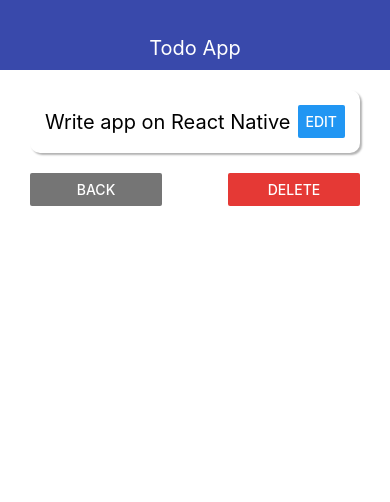
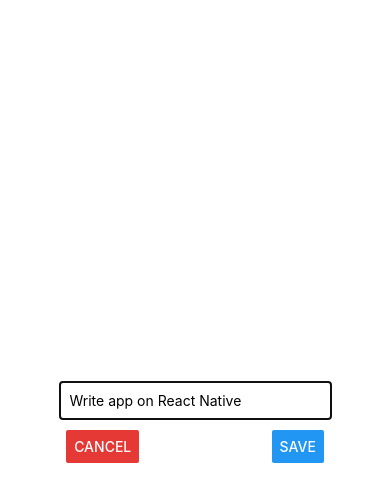
Before and after one commit to aesarantsev/ReactNative-TodoApp, a React Native app: screen / in a window 390 px wide. Both pictures are taken after a click on the button "EDIT". Shown: the top 502 px of the page. Built offline with nearby package versions, Linux system fonts and the light colour scheme.

Commit message:
feature(EditModal) add EditModal

```diff
--- a/App.js
+++ b/App.js
@@ -45,6 +45,17 @@
     );
   };
 
+  const updateTodo = (id, title) => {
+    setTodos(old =>
+      old.map(todo => {
+        if (todo.id === id) {
+          todo.title = title;
+        }
+        return todo;
+      })
+    );
+  };
+
   let content = (
     <MainScreen
       todos={todos}
@@ -62,7 +73,8 @@
           setTodoId(null);
         }}
         todo={selectedTodo}
-        onRemove = {removeTodo}
+        onRemove={removeTodo}
+        onSave={updateTodo}
       />
     );
   }
--- /dev/null
+++ b/src/components/EditModal.js
@@ -0,0 +1,69 @@
+import React, { useState } from "react";
+import {
+  View,
+  StyleSheet,
+  TextInput,
+  Button,
+  Modal,
+  Alert
+} from "react-native";
+import { THEME } from "../theme";
+
+export const EditModal = ({ visible, onCancel, value, onSave }) => {
+  const [title, setTitle] = useState(value);
+
+  const saveHandler = () => {
+    if (title.trim().length < 3) {
+      Alert.alert("Error", `Minimal length 3 symbols`);
+    } else {
+      onSave(title);
+    }
+  };
+
+  return (
+    <Modal visible={visible} animationType="slide" transparent={false}>
+      <View style={styles.wrap}>
+        <TextInput
+          value={title}
+          onChangeText={setTitle}
+          style={styles.input}
+          placeholder="Set todo title"
+          autoCapitalize="none"
+          autoCorrect={false}
+          maxLength={64}
+        />
+        <View style={styles.buttons}>
+          <Button
+            title="Cancel"
+            onPress={onCancel}
+            color={THEME.DANGER_COLOR}
+
+          />
+
+          <Button onPress={saveHandler} title="Save" />
+        </View>
+      </View>
+    </Modal>
+  );
+};
+
+const styles = StyleSheet.create({
+  wrap: {
+    flex: 1,
+    justifyContent: "center",
+    alignItems: "center"
+  },
+  input: {
+    width: "70%",
+    padding: 10,
+    borderStyle: "solid",
+    borderWidth: 1,
+    borderColor: "#ddd"
+  },
+  buttons: {
+    width: "100%",
+    marginTop: 10,
+    flexDirection: "row",
+    justifyContent: "space-around"
+  }
+});
--- a/src/screens/TodoScreen.js
+++ b/src/screens/TodoScreen.js
@@ -1,14 +1,30 @@
-import React from "react";
+import React, { useState } from "react";
 import { StyleSheet, View, Text, Button } from "react-native";
 import { AppCard } from "../components/ui/AppCard";
 
 import { THEME } from "../theme";
-export const TodoScreen = ({ todo, goBack, onRemove }) => {
+import { EditModal } from "../components/EditModal";
+export const TodoScreen = ({ todo, goBack, onRemove, onSave }) => {
+  const [modal, setModal] = useState(false);
+
+  const saveHandler = title => {
+    onSave(todo.id, title);
+    setModal(false);
+  };
+
   return (
     <View>
+      <EditModal
+        value={todo.title}
+        visible={modal}
+        onCancel={() => {
+          setModal(false);
+        }}
+        onSave={saveHandler}
+      />
       <AppCard style={styles.card}>
         <Text style={styles.title}>{todo.title}</Text>
-        <Button title="Edit" />
+        <Button title="Edit" onPress={() => setModal(true)} />
       </AppCard>
 
       <View style={styles.buttons}>
```
